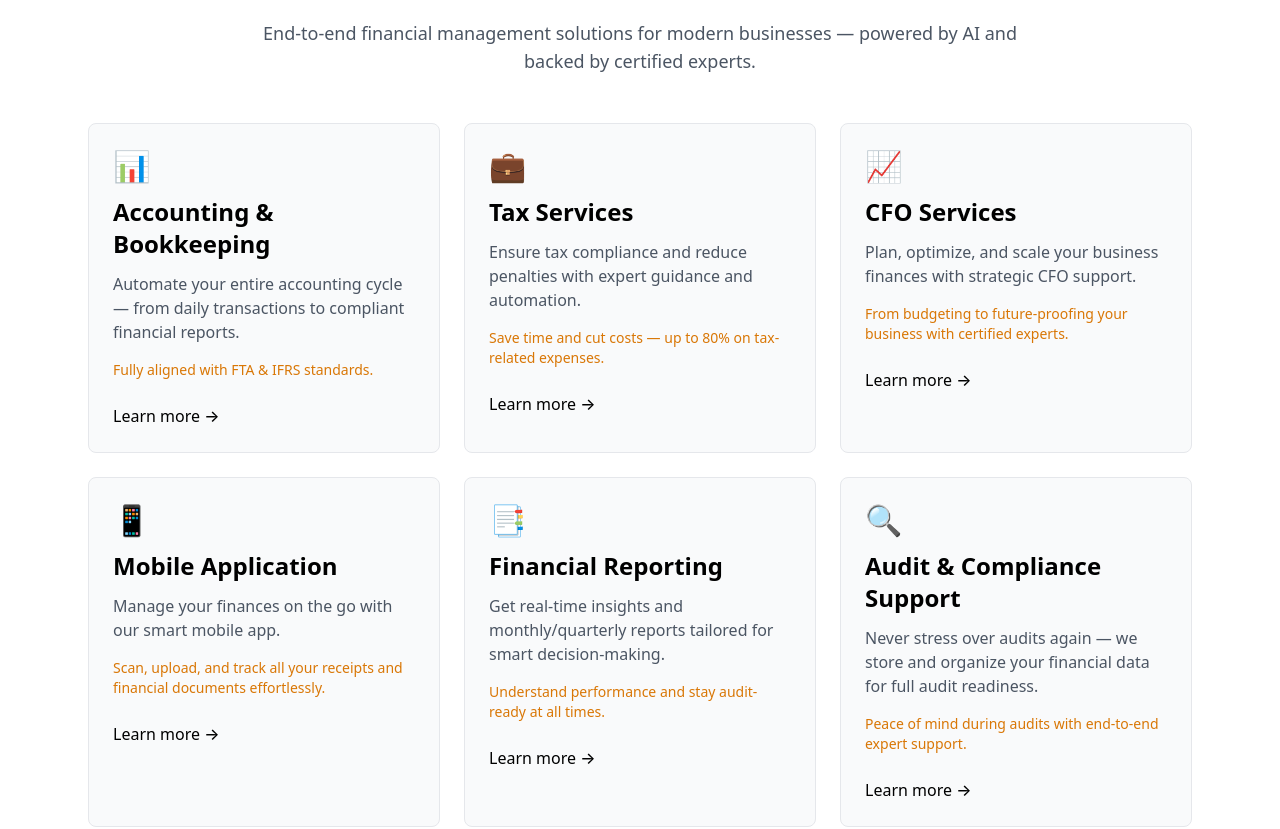
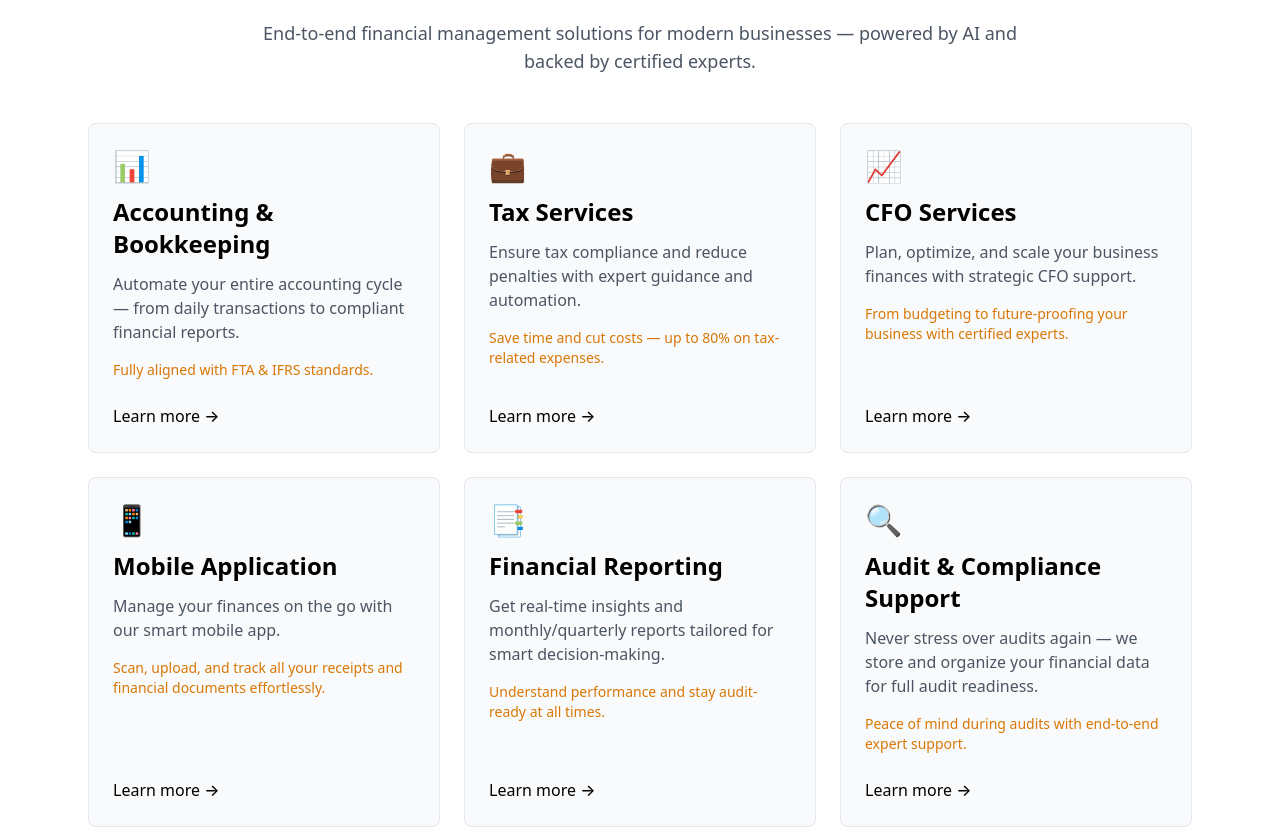
Before and after one commit to Bee-on-Budget/Morph-Website, a React (Create React App) app: page / in a window 1280 px wide. Shown: the part 3740-4569 px from the top of the page. Built offline with nearby package versions, Linux system fonts and the light colour scheme.

Commit message:
Align Learn more button

```diff
--- a/src/components/Services.jsx
+++ b/src/components/Services.jsx
@@ -102,7 +102,7 @@ const Services = () => {
               key={index}
               variants={item}
               whileHover={{ y: -5 }}
-              className="bg-gray-50 p-6 rounded-lg border border-gray-200 hover:shadow-md transition"
+              className="bg-gray-50 p-6 rounded-lg border border-gray-200 hover:shadow-md transition flex flex-col h-full"
             >
                 <motion.div
                   className="text-3xl mb-3"
@@ -135,7 +135,7 @@ const Services = () => {
                   {service.details}
                 </motion.p>
                 <motion.button
-                className="text-sm sm:text-base text-black font-medium hover:underline"
+                  className="text-sm sm:text-base text-black font-medium hover:underline self-start mt-auto"
                   initial={{ opacity: 0 }}
                   whileInView={{ opacity: 1 }}
                   viewport={{ once: true }}
```
Lines whose indentation alone changed are shown as unchanged.
